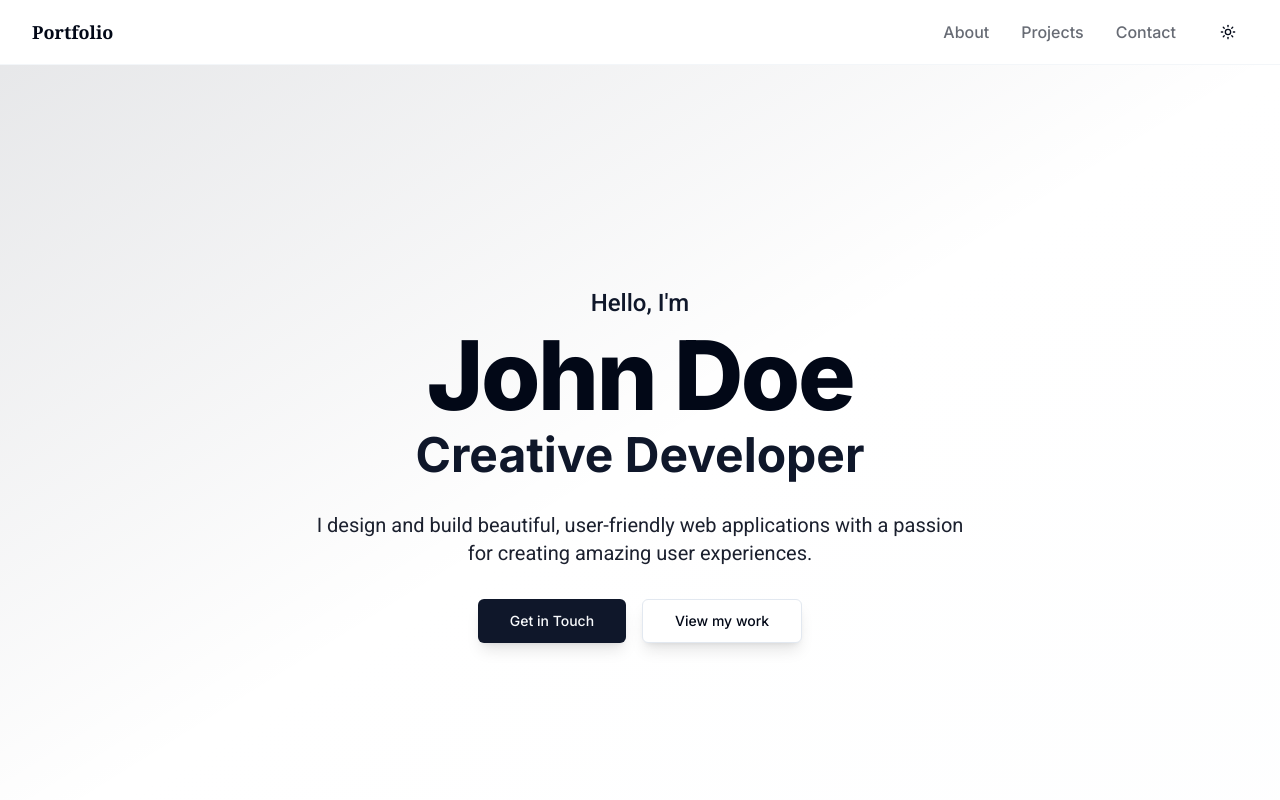
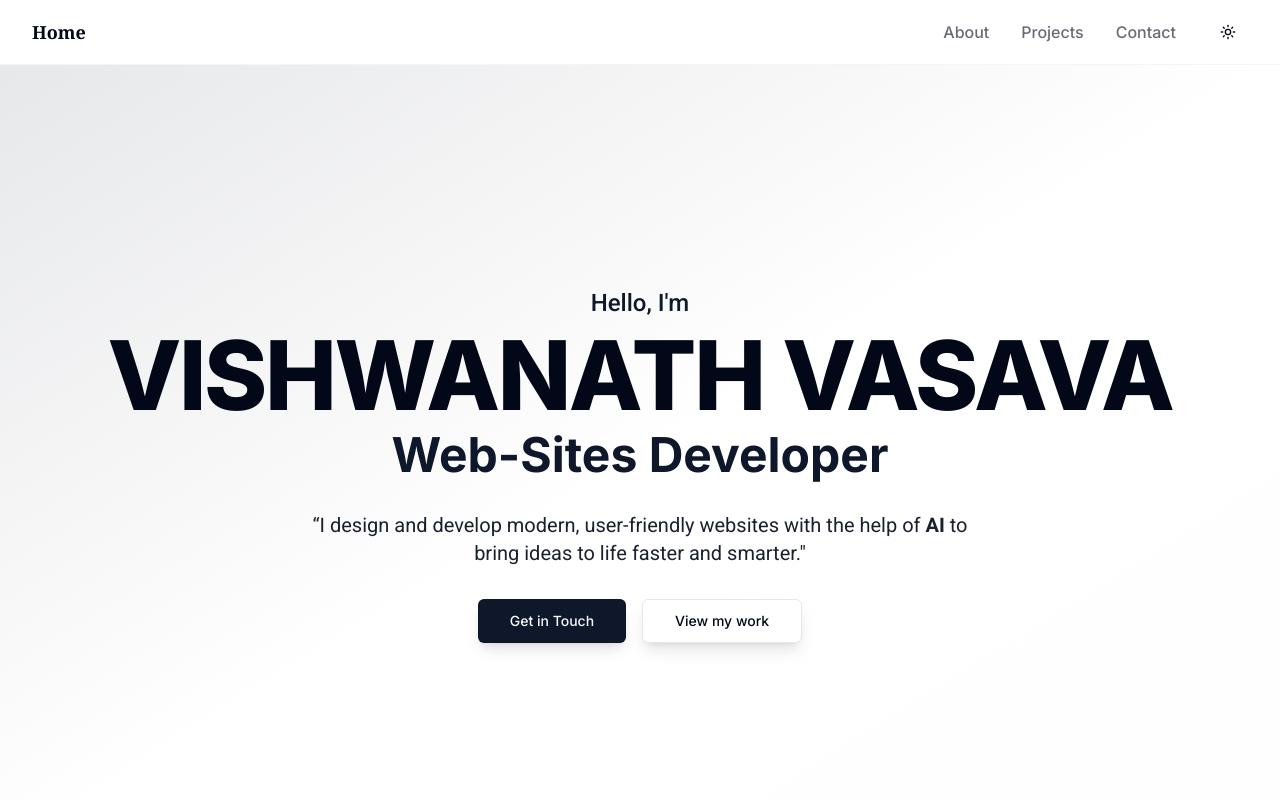
Before and after one commit to livu000/portfolio, a React (Vite) app: page / in a window 1280 px wide. Shown: the top 800 px of the page. Built offline with nearby package versions, Linux system fonts and the light colour scheme.

Commit message:
FS-30-09-2025-21

```diff
--- a/src/components/layout/Navbar.jsx
+++ b/src/components/layout/Navbar.jsx
@@ -9,7 +9,7 @@
     <header className="sticky top-0 z-50 w-full border-b border-border/40 bg-background/95 backdrop-blur supports-[backdrop-filter]:bg-background/60">
       <div className="container flex h-16 max-w-screen-2xl items-center justify-between">
         <a href="/" className="mr-6 flex items-center space-x-2">
-          <span className="font-bold text-lg sm:inline-block font-serif">Portfolio</span>
+          <span className="font-bold text-lg sm:inline-block font-serif">Home</span>
         </a>
         <nav className="hidden md:flex items-center gap-6 text-base lg:gap-8">
           <a href="#about" className="text-foreground/60 transition-colors hover:text-foreground/80 font-medium">
--- a/src/sections/Hero.jsx
+++ b/src/sections/Hero.jsx
@@ -10,13 +10,13 @@
             Hello, I'm
           </p>
           <h1 className="text-5xl font-extrabold tracking-tight text-foreground sm:text-6xl md:text-7xl lg:text-8xl font-inter">
-            <span className="block">John Doe</span>
+            <span className="block">VISHWANATH VASAVA</span>
           </h1>
           <h2 className="text-3xl font-bold text-secondary-foreground sm:text-4xl md:text-5xl mt-2">
-            <span className="block">Creative Developer</span>
+            <span className="block">Web-Sites Developer</span>
           </h2>
           <p className="mt-6 max-w-lg mx-auto text-lg text-foreground/90 sm:text-xl md:mt-8 md:max-w-2xl font-roboto">
-            I design and build beautiful, user-friendly web applications with a passion for creating amazing user experiences.
+          “I design and develop modern, user-friendly websites with the help of <b>AI</b> to bring ideas to life faster and smarter."
           </p>
           <div className="mt-8 max-w-md mx-auto flex flex-col sm:flex-row justify-center gap-4">
               <Button size="lg" asChild className="shadow-lg transform transition-transform hover:scale-105">
```
